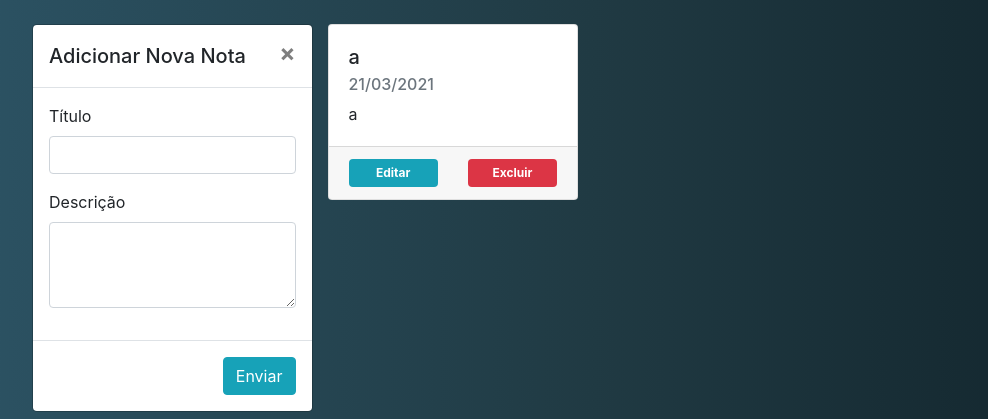
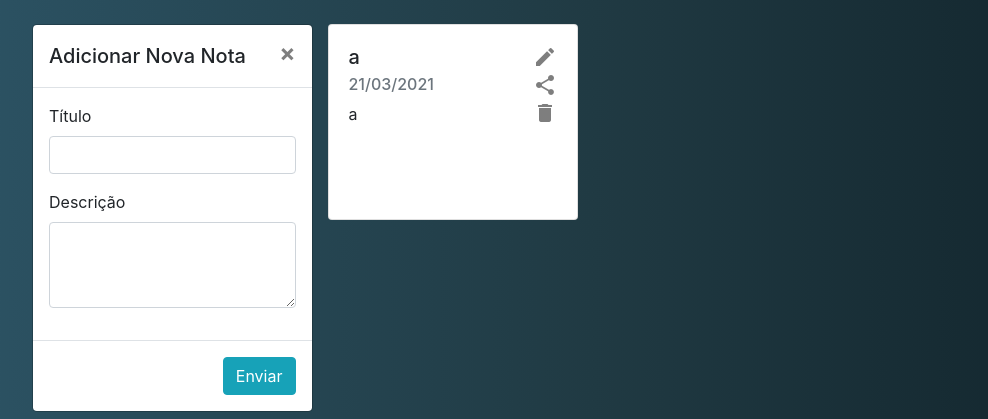
Before and after one commit to IanJairo/VanceWeb, a Flask app: page /notes/ in a window 1280 px wide. Shown: the part 56-475 px from the top of the page, without its empty margins (47-1035 px from the left). Run offline with Flask 2, Linux system fonts and the light colour scheme; a user stored in the database is signed in; data comes from the database, SQL or seed files in the repository; both versions use the stored data as it was after the commit.

Commit message:
Share Option
Form used to share notes with another user + new options icons

```diff
--- a/app/controllers/default.py
+++ b/app/controllers/default.py
@@ -1,7 +1,7 @@
 from app import app
 from flask import request, render_template, redirect, url_for, flash, abort
 from flask_login import login_user, logout_user, login_required, current_user
-from app.models.forms import NoteUpdateForm, NoteSendForm, LogInForm, SignUpForm, DeleteForm
+from app.models.forms import NoteUpdateForm, NoteSendForm, NoteShareForm, LogInForm, SignUpForm, DeleteForm
 from app.models.tables import Note, User
 from app import db, lm
 
@@ -146,6 +146,7 @@ def notes():
     print('tururu')
     form = NoteSendForm()
     formUpdate = NoteUpdateForm()
+    formShare = NoteShareForm()
 
     if formUpdate.validate_on_submit() and formUpdate.extra.data:
         id=formUpdate.extra.data
@@ -163,7 +164,10 @@ def notes():
         print("aaaa")
         return redirect(url_for("notes"))
 
-    return render_template('notes.html', notes=notes, form=form, formUpdate=formUpdate)
+    if formShare.validate_on_submit():
+        return redirect(url_for("notes"))
+
+    return render_template('notes.html', notes=notes, form=form, formUpdate=formUpdate, formShare=formShare)
 
 
 @app.route("/notes/<int:id>/delete", methods=['GET', 'POST'])
--- a/app/models/forms.py
+++ b/app/models/forms.py
@@ -1,5 +1,5 @@
 from flask_wtf import FlaskForm
-from wtforms import StringField, PasswordField, BooleanField, SubmitField, HiddenField
+from wtforms import StringField, PasswordField, BooleanField, SubmitField, HiddenField, SelectField
 from wtforms.validators import DataRequired
 from wtforms.widgets import TextArea
 
@@ -16,6 +16,12 @@ class NoteSendForm(FlaskForm):
     title = StringField('Título', validators=[DataRequired()])
     content = StringField('Descrição', widget=TextArea(),
                           validators=[DataRequired()])
+
+    submit = SubmitField('Enviar')
+
+class NoteShareForm(FlaskForm):
+    select = SelectField('Cargo', choices=[('1', 'Editor'), ('2', 'Leitor')])
+    email = StringField('Email do usuário', validators=[DataRequired()])
 
     submit = SubmitField('Enviar')
 
--- a/app/static/css/main.css
+++ b/app/static/css/main.css
@@ -25,7 +25,7 @@ body {
     overflow: hidden;
     text-overflow: ellipsis;
     display: -webkit-box;
-    -webkit-line-clamp: 4;
+    -webkit-line-clamp: 3;
     /* number of lines to show */
     -webkit-box-orient: vertical;
 }
@@ -34,3 +34,7 @@ body {
     -webkit-line-clamp: 30;
     cursor: pointer;
 }
+
+.card {
+    min-height: 196px;
+}
--- a/app/templates/layout.html
+++ b/app/templates/layout.html
@@ -6,7 +6,7 @@
     <meta name="viewport" content="width=device-width, initial-scale=1.0">
     <title>{% block title %} {% endblock %}</title>
     <link rel="stylesheet" href="https://cdn.jsdelivr.net/npm/bootstrap@4.6.0/dist/css/bootstrap.min.css" integrity="sha384-B0vP5xmATw1+K9KRQjQERJvTumQW0nPEzvF6L/Z6nronJ3oUOFUFpCjEUQouq2+l" crossorigin="anonymous">
-
+    <link href="https://fonts.googleapis.com/icon?family=Material+Icons" rel="stylesheet">
     <link rel="stylesheet" href="{{ url_for('static', filename='css/main.css') }}">
 
 
--- a/app/templates/notes.html
+++ b/app/templates/notes.html
@@ -39,10 +39,10 @@
             {% for note in notes %}
             <div class="col-md-4 pb-4">
                 <div class="card">
-                    <div class="card-body">
-
-                        <div class="d-flex justify-content-between">
-                            <div>
+                    <div class="card-body d-flex">
+                        <div class="content col-10 p-0">
+                            <div class="d-flex justify-content-between align-items-start">
+                                <div class="">
                                     <h5 class="card-title">{{note.title}}</h5>
                                 </div>
                             </div>
@@ -51,17 +51,21 @@
                                 {{note.content}}
                             </p>
                         </div>
-                    <div class="card-footer">
-                        <div class="row">
-                            <div class="col-6">
-                                <a href="" data-toggle="modal" data-target="#Modal{{note.id}}" class="w-100 py-2 badge badge-info">Editar</a> <br>
+                        <div class="options col-2 pr-0 align-items-stretch">
+                            <button type="button" class="close" data-toggle="modal" data-target="#Modal{{note.id}}">
+                            <span class="material-icons">mode_edit</span>
+                          </button>
+                            <br>
+                            <button type="button" class="close" class="close" data-toggle="modal" data-target="#shareModal{{note.id}}">
+                            <span class="material-icons">share</span>
+                          </button>
+                            <br>
+                            <button type="button" class="close" data-toggle="modal" data-target="#deleteModal{{note.id}}" aria-label="Close">
+                            <span class="material-icons">delete</span>
+                          </button>
                         </div>
-                            <div class="col-6">
-                                <a data-toggle="modal" data-target="#deleteModal{{note.id}}" class="w-100 py-2 badge btn-danger">Excluir</a>
                     </div>
 
-                        </div>
-                    </div>
                 </div>
             </div>
 
@@ -112,6 +116,34 @@
                     </div>
                 </div>
             </div>
+
+            <!--Modal Compartilhamento-->
+            <div class="modal fade" id="shareModal{{note.id}}" tabindex="-1" aria-labelledby="exampleModalLabel" aria-hidden="true">
+                <div class="modal-dialog">
+                    <div class="modal-content">
+                        <div class="modal-header">
+                            <h5 class="modal-title" id="exampleModalLabel">Compartilhar {{note.title}}</h5>
+                            <button type="button" class="close" data-dismiss="modal" aria-label="Close">
+            <span aria-hidden="true">&times;</span>
+          </button>
+                        </div>
+                        <div class="modal-body">
+
+                            <form action="/notes/" method="post">
+                                {{ formShare.hidden_tag() }}
+                                <p>
+                                    {{ formShare.select.label }}<br> {{ formShare.select(class="form-control") }}
+                                </p>
+                                <p>{{ formShare.email.label }}<br> {{ formShare.email( class="form-control", rows="3", default="daast") }}
+                                </p>
+                        </div>
+                        <div class="modal-footer">
+                            {{formShare.submit(class="btn btn-info")}}
+                        </div>
+                        </form>
+                    </div>
+                </div>
+            </div>
             {% endfor %}
         </div>
         {% endif %}
```
Also changed, not shown: storage.db. Lines whose indentation alone changed are shown as unchanged.
